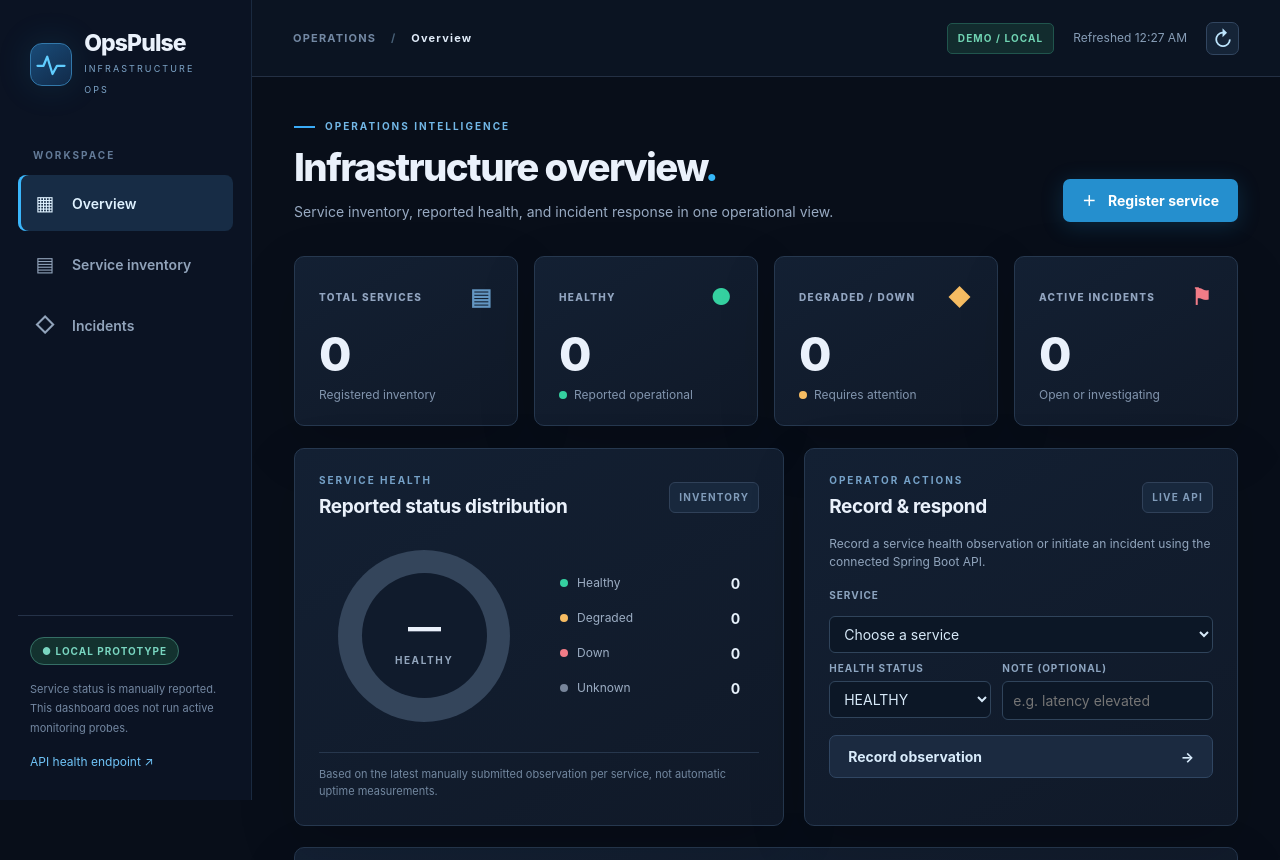
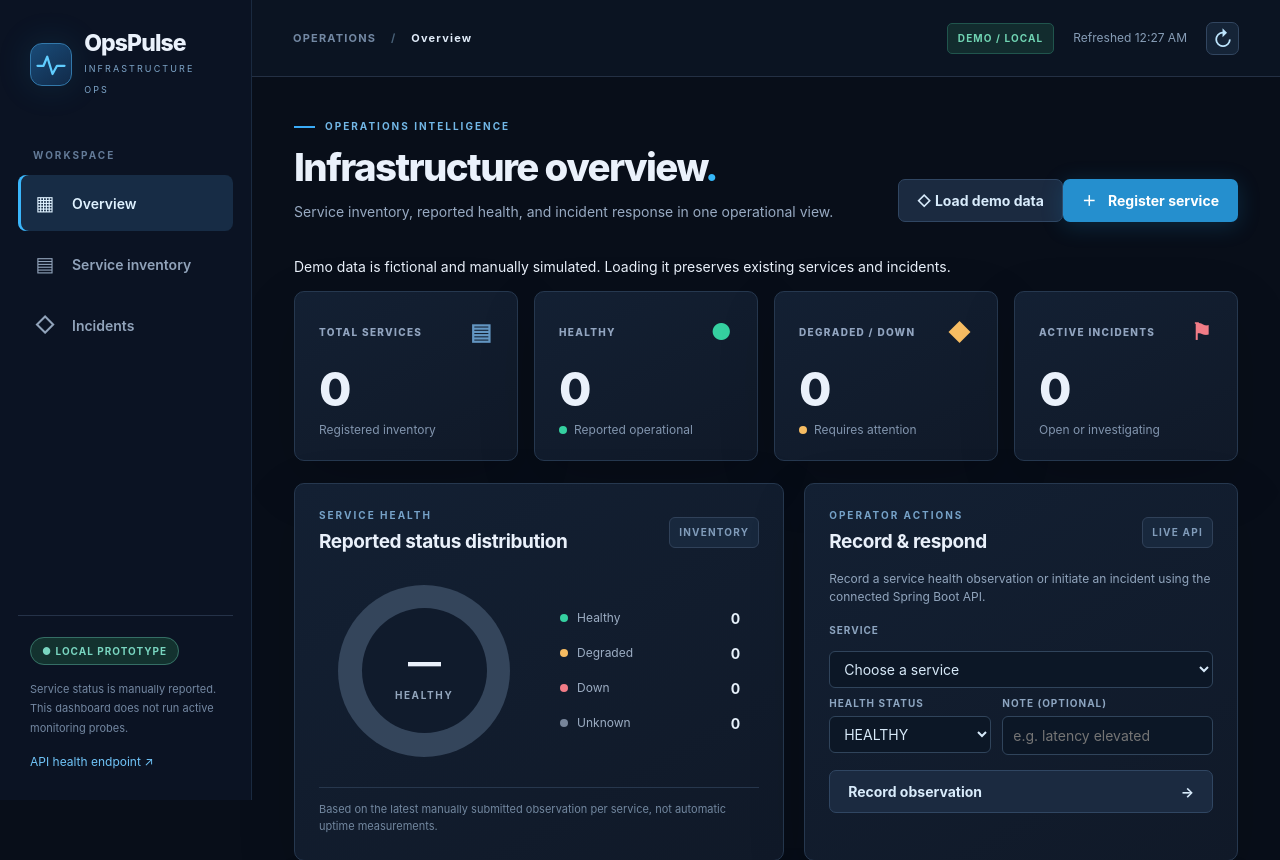
Before and after one commit to brovy23-GD/Opspulse-Java, a Spring Boot app: page / in a window 1280 px wide. Shown: the top 860 px of the page. Run offline with Spring Boot 4, Linux system fonts and the light colour scheme; data that the repository does not hold is empty.

Commit message:
ui: add explicitly labeled Load demo data control and disclosure

```diff
--- a/src/main/resources/static/index.html
+++ b/src/main/resources/static/index.html
@@ -41,8 +41,9 @@
             <h1>Infrastructure overview<span class="hero-dot">.</span></h1>
             <p>Service inventory, reported health, and incident response in one operational view.</p>
           </div>
-          <button id="create-service-toggle" class="primary-btn"><span aria-hidden="true">＋</span> Register service</button>
+          <div class="hero-actions"><button id="load-demo-data" class="secondary-btn" type="button" title="Add ten fictional services and example incidents; existing records will be kept">◇ Load demo data</button><button id="create-service-toggle" class="primary-btn"><span aria-hidden="true">＋</span> Register service</button></div>
         </div>
+        <p class="demo-disclaimer">Demo data is fictional and manually simulated. Loading it preserves existing services and incidents.</p>
         <div id="notice" role="status" aria-live="polite" hidden></div>
         <section class="summary-grid" aria-label="Current operating status">
           <article class="stat-card"><div class="stat-top"><span>TOTAL SERVICES</span><span class="stat-symbol">▤</span></div><div class="stat-number" id="count-total">—</div><div class="stat-meta">Registered inventory</div></article>
```
